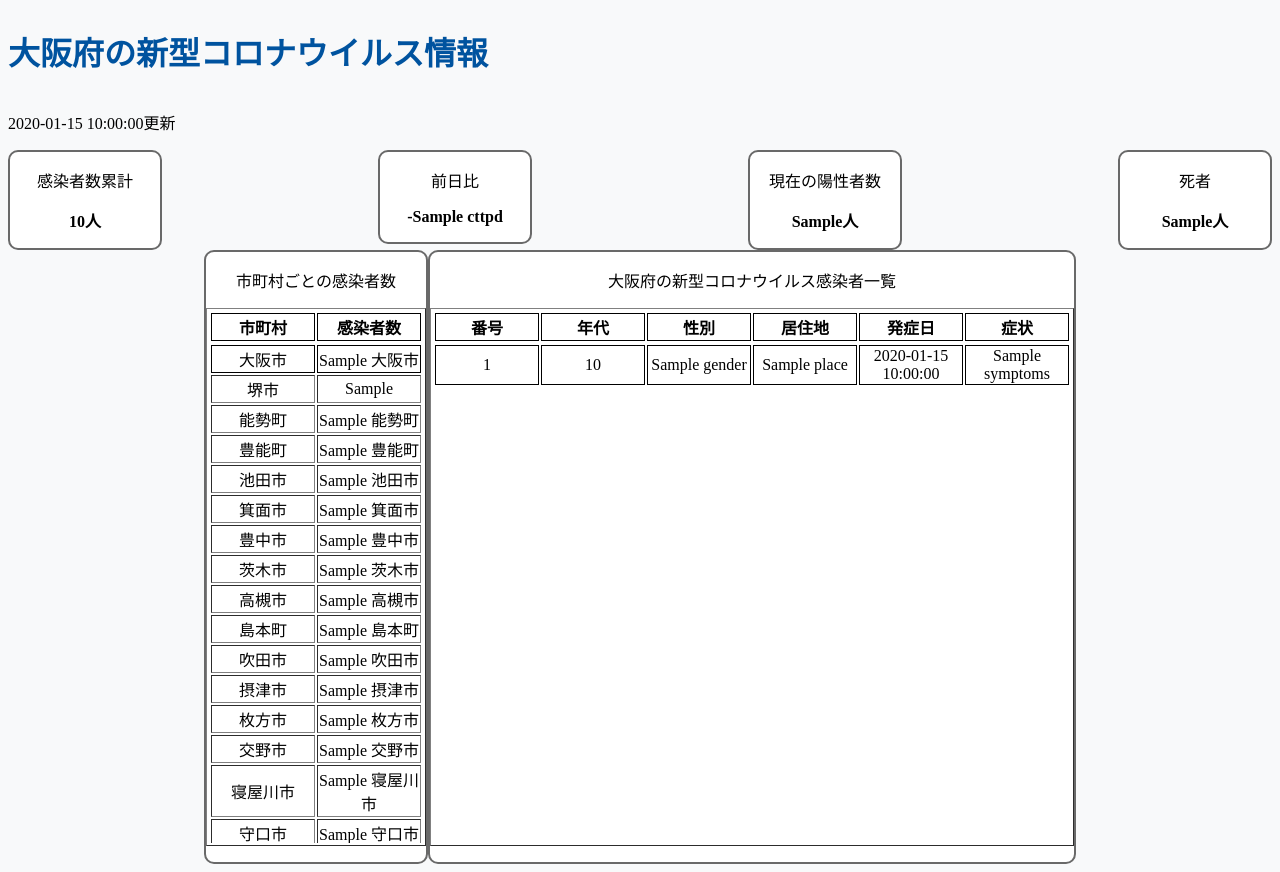
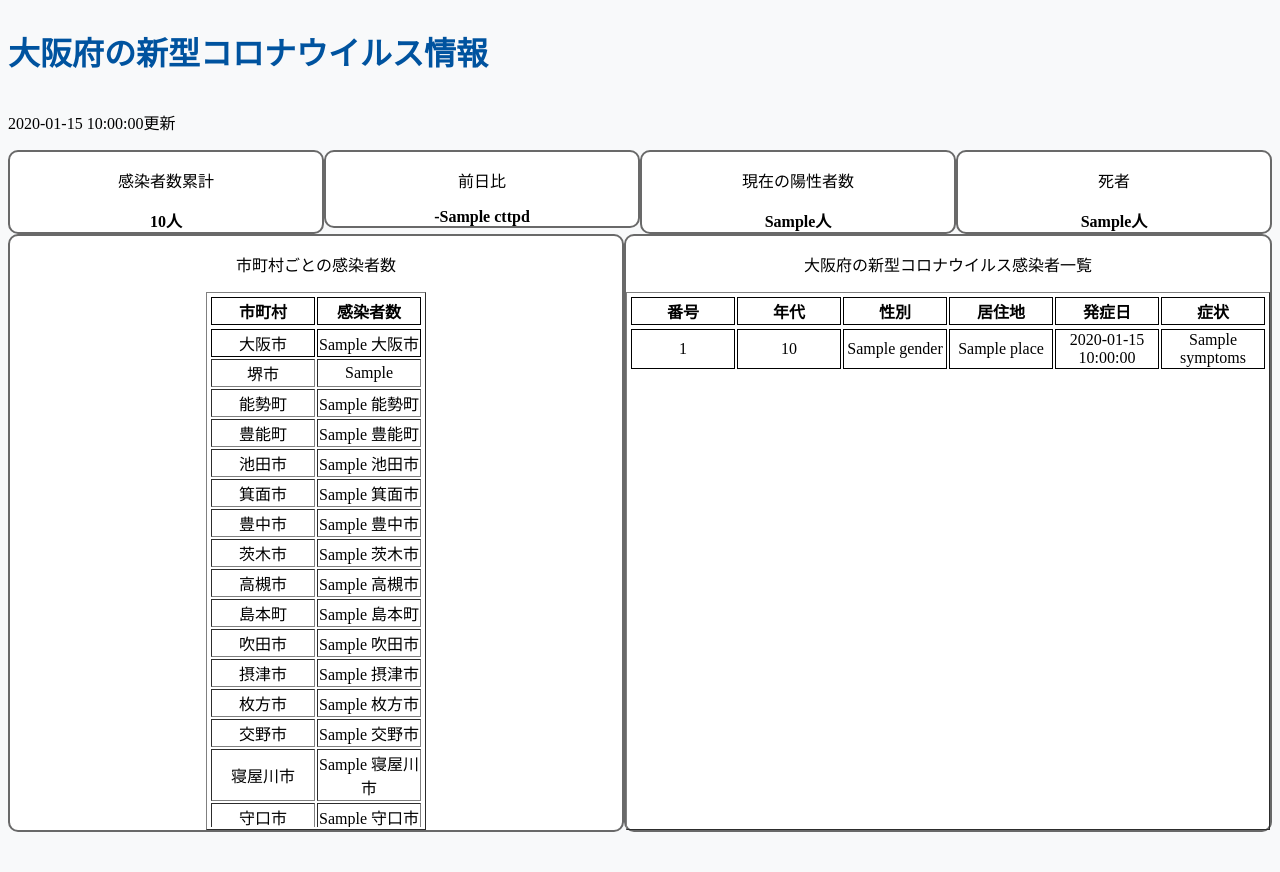
Before and after one commit to nobu114/corona_osaka, a Flask app: template app/templates/index.html in a window 1280 px wide. After the commit the page ends 832 px from the top, so only its background shows below. Run offline with Flask 2, Linux system fonts and the light colour scheme; the template is opened without the code that fills it: most values are stand-ins (such as "Sample title", 1, 10 or a date in 2020); parts of the project's set-up code (start-up, migrations or seed data) failed here and were passed over.

Commit message:
新レイアウト仮

```diff
--- a/app/static/css/style.css
+++ b/app/static/css/style.css
@@ -39,11 +39,14 @@ td {
     border-radius: 10px;
     border-color: dimgrey;
     background-color: white;
-    flex-basis: 150px ;
+    flex-grow: 2;
+    flex-shrink: 2;
+    flex-basis: 0% ;
 }
 .title {
     text-align: center;
 }
 .value {
     text-align: center;
+    margin: auto;
 }
--- a/app/templates/index.html
+++ b/app/templates/index.html
@@ -38,8 +38,7 @@
         <div class="container2">
             <div class="item">
                 <p class="title">市町村ごとの感染者数</p>
-                <p class="value">
-                    <div style="height: max-content; width: max-content;">
+                <div style="height: max-content; width: max-content; margin: auto;">
                     <table border="1">
                             <thead style="display: block;">
                                 <tr>
@@ -223,12 +222,10 @@
                             </tbody>
                     </table>
                 </div>
-                </p>
             </div>
             <div class="item">
                 <p class="title">大阪府の新型コロナウイルス感染者一覧</p>
-                <p class="value">
-                    <div style="height: max-content; width: max-content;">
+                <div style="height: max-content; width: max-content; margin: auto;">
                 <table border="1">
                         <thead style="display: block;">
                             <tr>
@@ -254,7 +251,6 @@
                         </tbody>
                 </table>
                 </div>
-                </p>
             </div>
         </div>
     </body>
```
Also changed, not shown: access_log.py (added, +18 -0 lines). Lines whose indentation alone changed are shown as unchanged.
